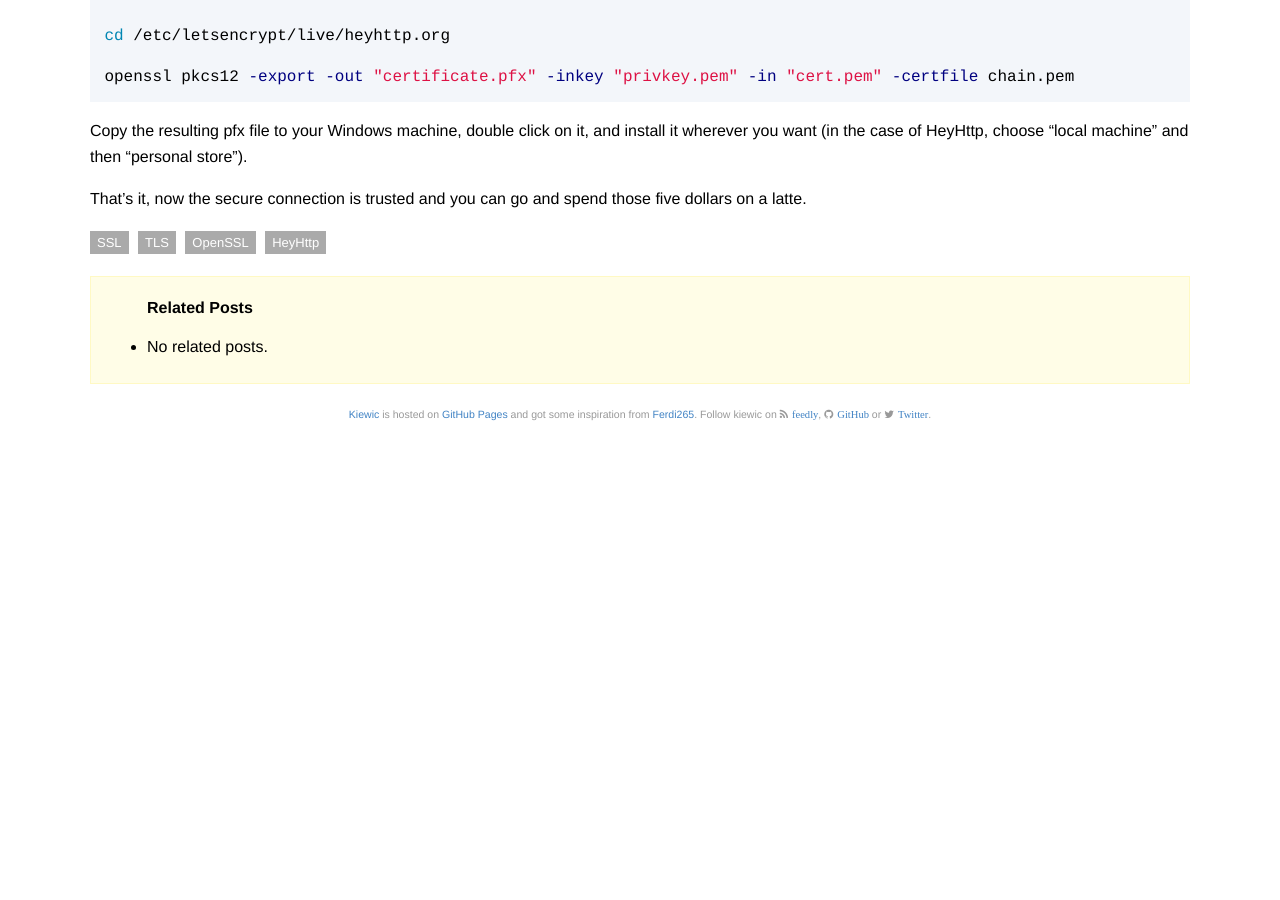
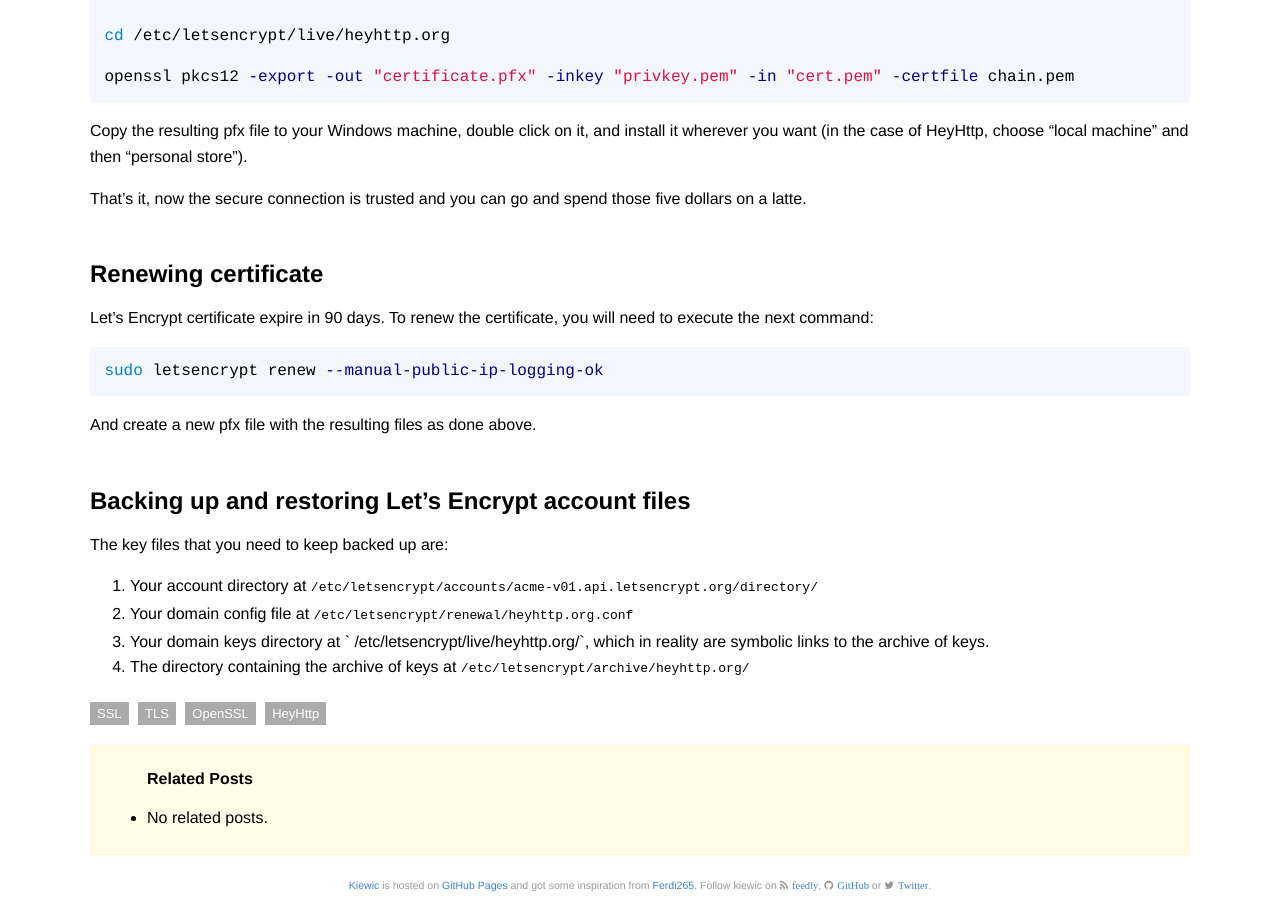
Before and after one commit to kiewic/kiewic.github.io, a Jekyll site: the page built from _posts/2016-01-31-get-a-free-ssl-tls-compatible-certificate-with-lets-encrypt-and-use-in-windows.md, in a window 1280 px wide and 900 px high, scrolled down 906 px. Built offline with Jekyll 4.4.1, drawn with Linux system fonts in a browser that asks for light colours; nearby versions of some CDN libraries; comment, search, counter and statistics services are not loaded; before the commit the page ends 1350 px from its top, so only the background shows below that.

Commit message:
Update 2016-01-31-get-a-free-ssl-tls-compatible-certificate-with-lets-encrypt-and-use-in-windows.md

```diff
--- a/_posts/2016-01-31-get-a-free-ssl-tls-compatible-certificate-with-lets-encrypt-and-use-in-windows.md
+++ b/_posts/2016-01-31-get-a-free-ssl-tls-compatible-certificate-with-lets-encrypt-and-use-in-windows.md
@@ -44,6 +44,26 @@ Copy the resulting pfx file to your Windows machine, double click on it, and ins
 
 That's it, now the secure connection is trusted and you can go and spend those five dollars on a latte.
 
+## Renewing certificate
+
+Let's Encrypt certificate expire in 90 days. To renew the certificate, you will need to execute the next command:
+
+{% highlight shell %}
+sudo letsencrypt renew --manual-public-ip-logging-ok
+{% endhighlight %}
+
+And create a new pfx file with the resulting files as done above.
+
+## Backing up and restoring Let's Encrypt account files
+
+The key files that you need to keep backed up are:
+
+1. Your account directory at `/etc/letsencrypt/accounts/acme-v01.api.letsencrypt.org/directory/`
+2. Your domain config file at `/etc/letsencrypt/renewal/heyhttp.org.conf`
+3. Your domain keys directory at ` /etc/letsencrypt/live/heyhttp.org/`, which in reality are symbolic links to the archive of keys.
+4. The directory containing the archive of keys at `/etc/letsencrypt/archive/heyhttp.org/`
+
+
 
 [newsletter]: https://www.dreamhost.com/newsletter/0116.html
 [letsencrypt]: https://letsencrypt.org/
```
